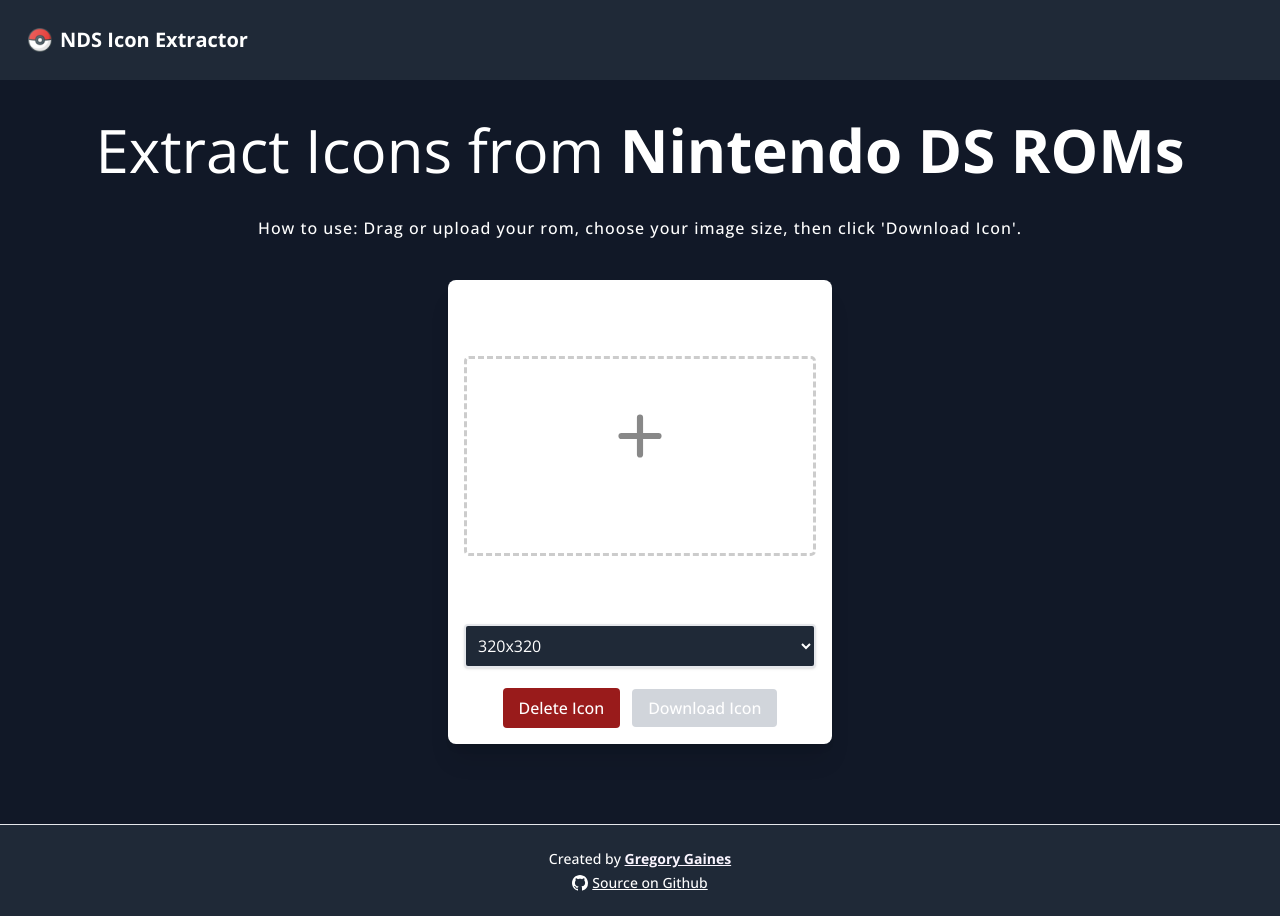
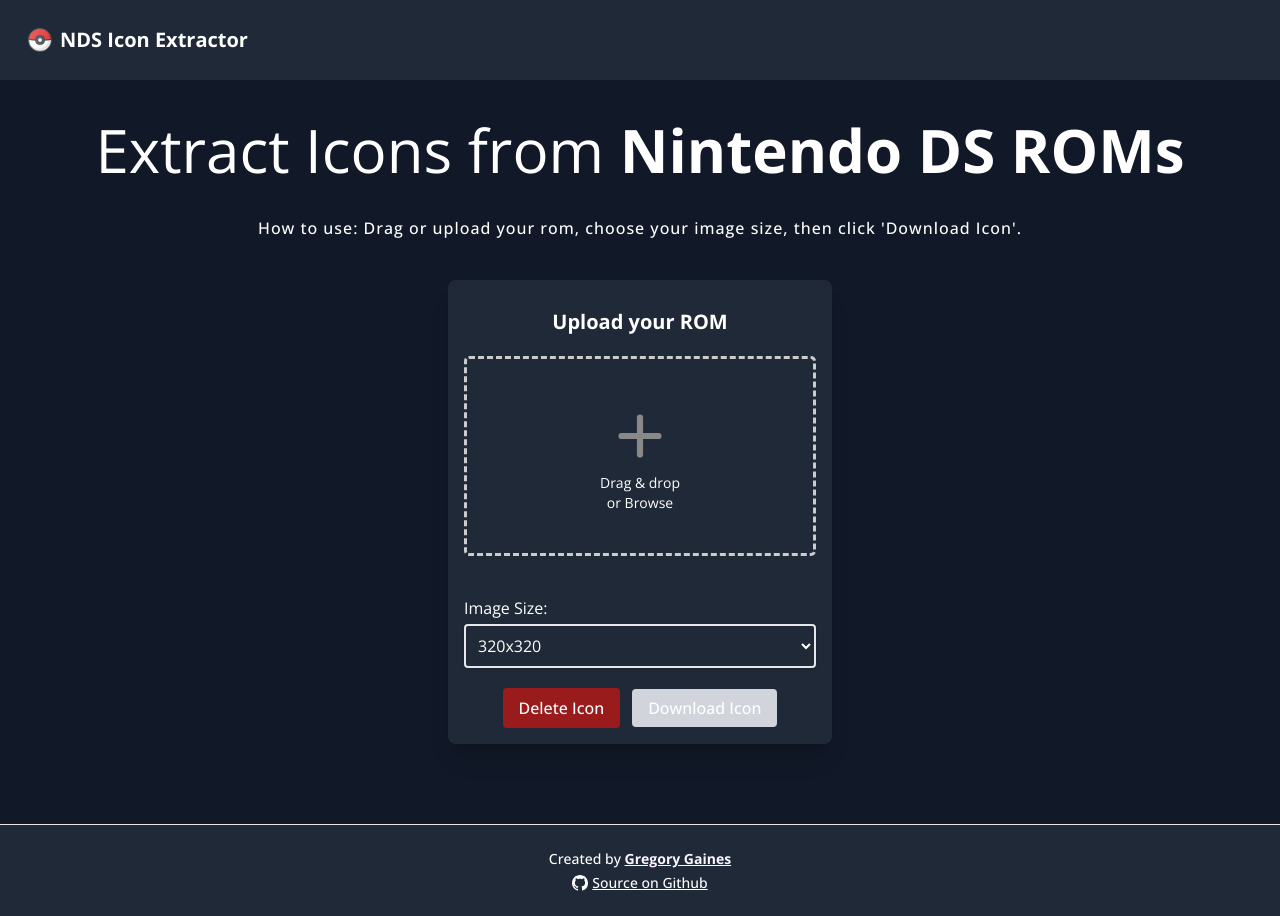
Before and after one commit to gregorygaines/extract-nds-icons, a React (Create React App) app: page / in a window 1280 px wide. Built offline with nearby package versions, Linux system fonts and the light colour scheme.

Commit message:
Fix some styling issues

```diff
--- a/src/App.js
+++ b/src/App.js
@@ -174,7 +174,7 @@
                     </header>
 
                     <div className="text-center mx-auto upload-card my-10 text-white">
-                        <div className="p-4 bg-white rounded-lg w-96 shadow-xl mx-auto bg-gray-800">
+                        <div className="p-4 rounded-lg w-96 shadow-xl mx-auto bg-gray-800">
                             <div className="">
                                 <h5 className="text-xl mb-5 mt-3 text-center font-bold">Upload your ROM</h5>
 
```
